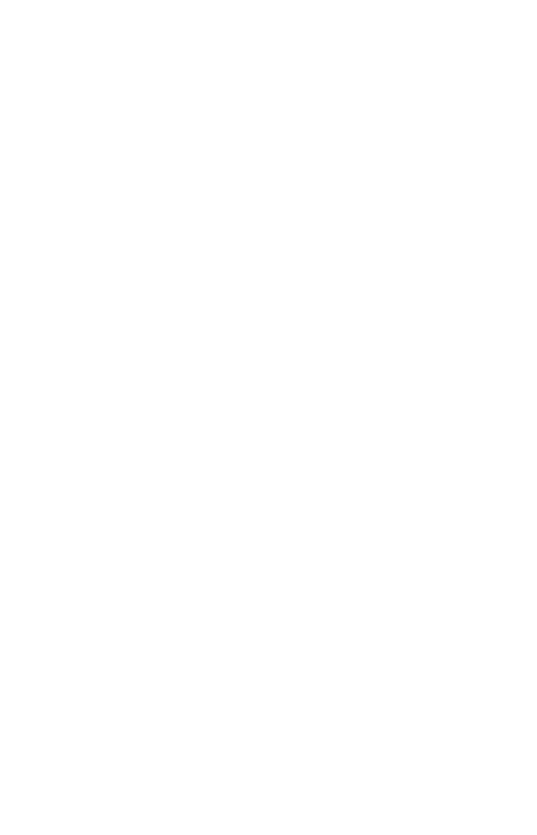
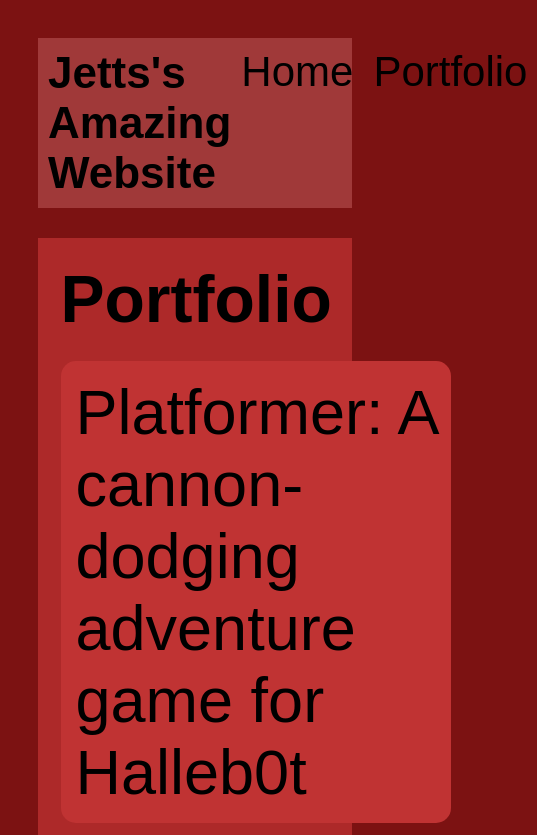
Before and after one commit to SigmaPapiJett/SigmaPapiJett.github.io, a plain HTML site: page portfolio.html in a window 390 px wide. Shown: the top 835 px of the page, 537 px wide, since content can reach past the window. Drawn offline with Linux system fonts and the light colour scheme.

Commit message:
add portfolio page to website

```diff
--- a/portfolio.html
+++ b/portfolio.html
@@ -0,0 +1,42 @@
+<!DOCTYPE html>
+<html>
+  <head>
+    <title>Jett's Amazing Website</title>
+     <link rel="stylesheet" href="style.css" />
+  </head>
+
+  <body>
+    <!-- All content goes here -->
+    <div id="all-contents">
+    <nav>
+<h1>Jetts's Amazing Website</h1>
+<ul id="nav-ul">
+<li class="nav-li">
+  <a href="index.html">Home</a>
+</li>
+<li class="nav-li">
+  <a href="portfolio.html">Portfolio</a>
+</li>
+</ul>
+</nav>
+<main>
+<div class="content">
+<h1>Portfolio</h1>
+<ul id="portfolio">
+    <li>
+  <a href="fsd-projects/platformer/">Platformer: A cannon-dodging adventure game for Halleb0t</a>
+</li>
+<li>
+  <a href="fsd-projects/bouncing-box/">Bouncing Box: A fun introduction to web game development</a>
+</li>
+<li>
+  <a href="fsd-projects/circularity/">Circularity: A poetic motion experiment with circles</a>
+</li>
+</ul>
+</div>
+
+</main>
+
+    </div>
+  </body>
+</html>
--- a/style.css
+++ b/style.css
@@ -1,6 +1,6 @@
 body {
     background: rgb(124, 18, 18);
-    color: rgb(45, 45, 45);
+    color: rgb(148, 85, 85);
     padding: 30px;
     font-family:Arial, Helvetica, sans-serif;
 }
@@ -68,10 +68,84 @@ main {
 /* interests section styles */
 #interests {
     border: 4px rgb(192, 50, 50) ridge;
-    padding: 8px;
+    padding: 4px;
     margin-top: 20px;
 }
 
 h2, h3 {
     margin: 0px;
 }
+/* Portfolio styles */
+.content h1 {
+  color: black;
+}
+
+#portfolio {
+  list-style-type: none;
+  padding-left: 0;
+}
+
+#portfolio li {
+  background: #c03333;
+  padding: 10px;
+  border-radius: 10px;
+  margin-bottom: 10px;
+}
+
+#portfolio li:hover {
+  background: #eee;
+}
+
+#portfolio a {
+  text-decoration: none;
+  color: #000000;
+}
+/* responsive web design */
+@media screen and (min-width: 120px) and (max-width: 1080px) {
+  main {
+    height: 100ch;
+    zoom: 1.5;
+    display: grid;
+  }
+
+  h1 {
+    font-size: 44px;
+  }
+
+  h2 {
+    font-size: 42px;
+  }
+
+  h3 {
+    font-size: 36px;
+  }
+
+  #all-contents {
+    height: 100ch;
+    margin: none;
+  }
+
+  a {
+    font-size: 42px;
+  }
+
+  .sidebar {
+    margin-right: 0px;
+    justify-content: center;
+    align-items: center;
+  }
+
+  .sidebar-img {
+    width: 100%;
+  }
+
+  p,
+  li {
+    font-size: 24px;
+  }
+
+  .content {
+    align-content: center;
+    justify-content: center;
+  }
+}
```
